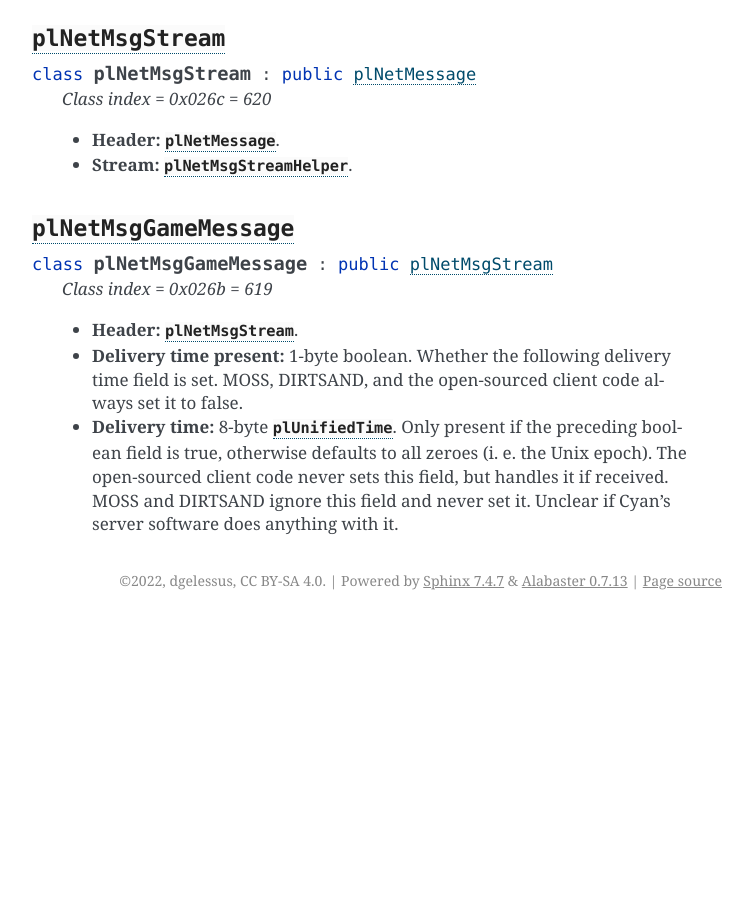
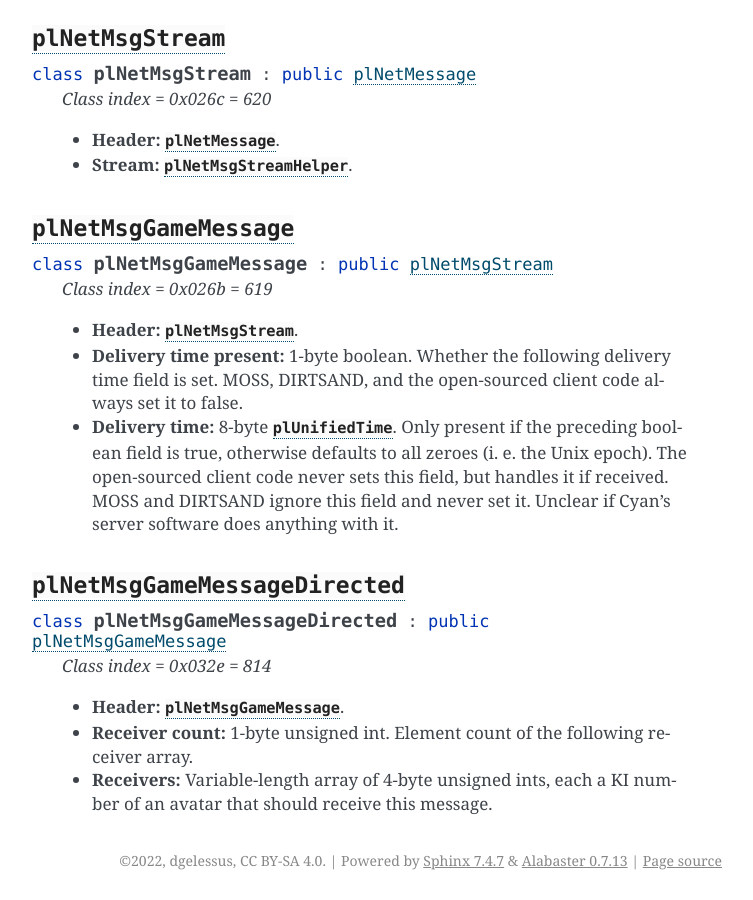
Before and after one commit to dgelessus/NAGUS, a Sphinx documentation site: the page built from docs/uru/game_server.rst, in a window 1280 px wide and 900 px high, scrolled down 12311 px. Shown: the whole window, without its empty margins (388-1141 px from the left). Built offline with Sphinx 7.4.7, drawn with Linux system fonts in a browser that asks for light colours; before the commit the page ends 12931 px from its top, so only the background shows below that; some of the changed text lies outside the part shown.

Commit message:
Document structure of plNetMsgGameMessageDirected

```diff
--- a/docs/uru/game_server.rst
+++ b/docs/uru/game_server.rst
@@ -172,7 +172,7 @@ and not supported by MOSS or DIRTSAND
 
     * :cpp:class:`plNetMsgGameMessage` = 0x026b = 619 (client <-> server)
 
-      * ``plNetMsgGameMessageDirected`` = 0x032e = 814 (client <-> server)
+      * :cpp:class:`plNetMsgGameMessageDirected` = 0x032e = 814 (client <-> server)
       * ``plNetMsgLoadClone`` = 0x03b3 = 947 (client <-> server)
   * ``plNetMsgVoice`` = 0x0279 = 633 (client <-> server)
   * ``plNetMsgObjectUpdateFilter`` = 0x029d = 669 (client -> server, not handled by MOSS or DIRTSAND)
@@ -694,3 +694,16 @@ Common data types
      but handles it if received.
      MOSS and DIRTSAND ignore this field and never set it.
      Unclear if Cyan's server software does anything with it.
+
+:cpp:class:`plNetMsgGameMessageDirected`
+^^^^^^^^^^^^^^^^^^^^^^^^^^^^^^^^^^^^^^^^
+
+.. cpp:class:: plNetMsgGameMessageDirected : public plNetMsgGameMessage
+
+   *Class index = 0x032e = 814*
+
+   * **Header:** :cpp:class:`plNetMsgGameMessage`.
+   * **Receiver count:** 1-byte unsigned int.
+     Element count of the following receiver array.
+   * **Receivers:** Variable-length array of 4-byte unsigned ints,
+     each a KI number of an avatar that should receive this message.
```
